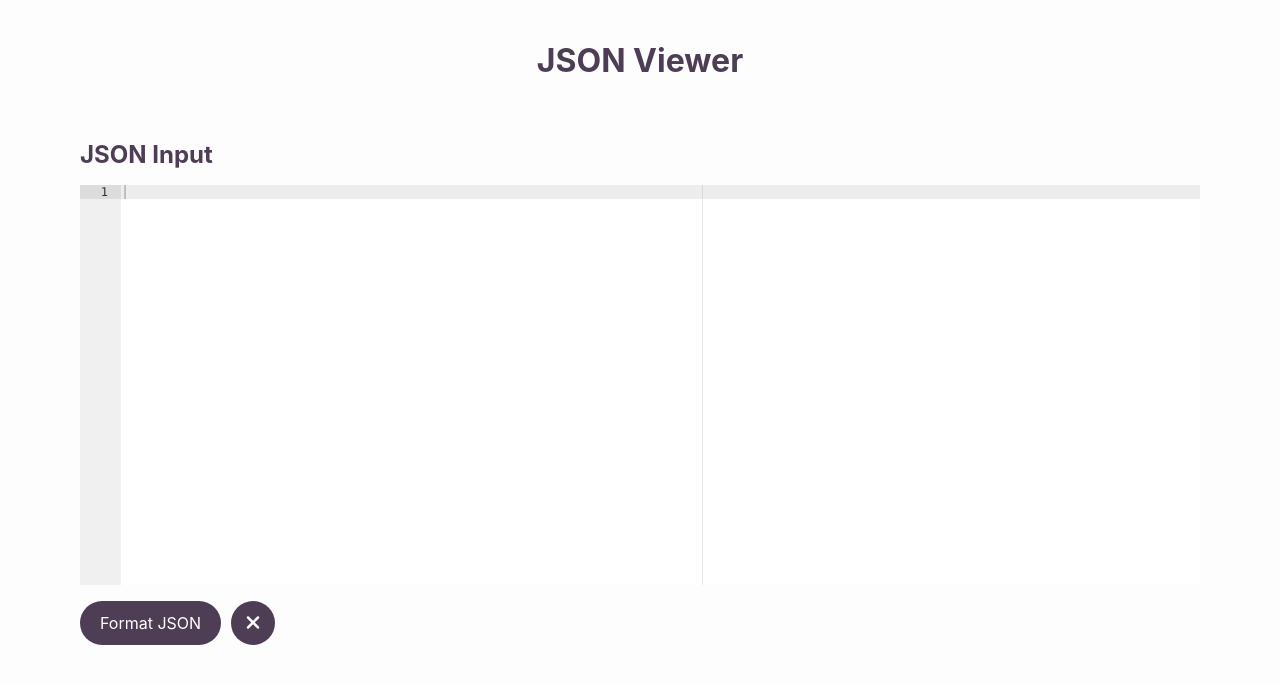
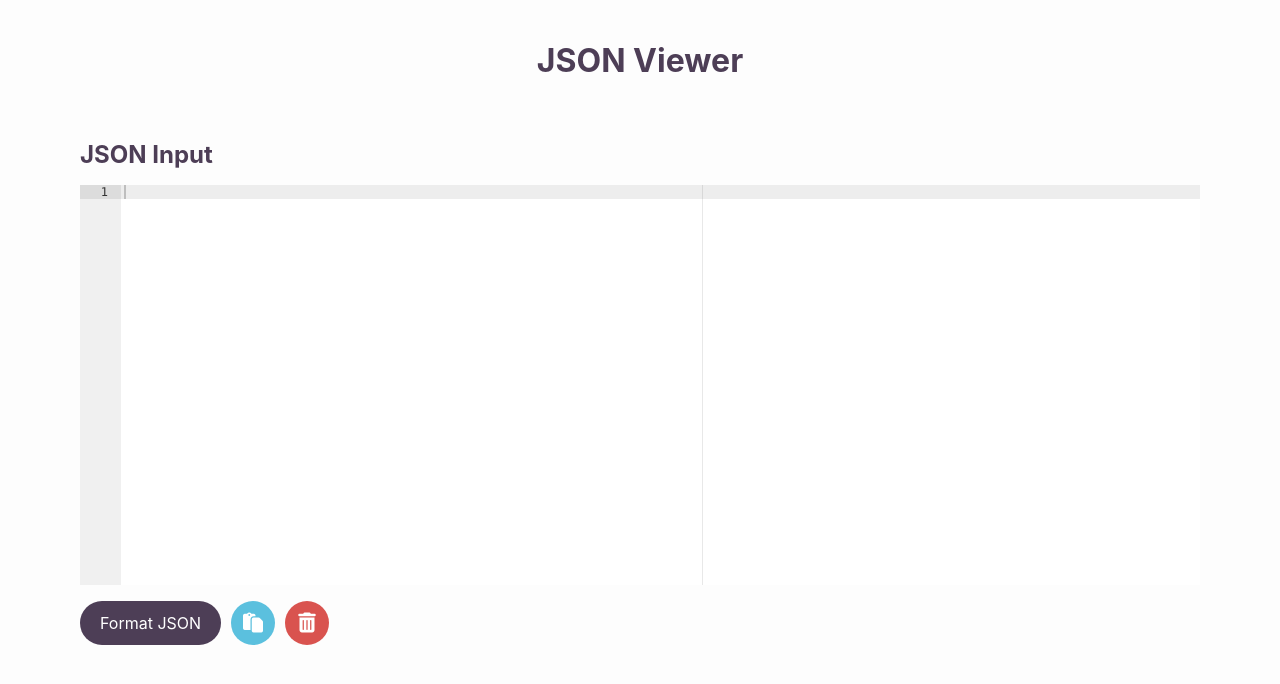
Before and after one commit to dakshpareek/json-viewer, a React (Create React App) app: page / in a window 1280 px wide. Shown: the top 684 px of the page. Built offline with nearby package versions, Linux system fonts and the light colour scheme.

Commit message:
feat: add more buttons

```diff
--- a/src/components/JsonInput.css
+++ b/src/components/JsonInput.css
@@ -66,7 +66,7 @@
     display: inline-flex;
     align-items: center;
     justify-content: center;
-    background-color: var(--color-primary);
+    /* background-color: var(--color-primary); */
     color: var(--color-text-light);
     border: none;
     border-radius: 28px;
@@ -91,6 +91,55 @@
 /* Icon Styles */
 .icon-button i {
     font-size: 20px;
+}
+
+/* Format JSON Button */
+.button.format-button {
+    background-color: var(--color-primary);
+}
+
+.button.format-button:hover {
+    background-color: #3c3045;
+}
+
+/* Paste from Clipboard Button */
+.icon-button.paste-button {
+    background-color: var(--color-info);
+}
+
+.icon-button.paste-button:hover {
+    background-color: #31b0d5;
+    /* Slightly darker blue */
+}
+
+/* Copy Formatted JSON Button */
+.icon-button.copy-button {
+    background-color: var(--color-success);
+}
+
+.icon-button.copy-button:hover {
+    background-color: #449d44;
+    /* Slightly darker green */
+}
+
+/* Clear Button */
+.icon-button.clear-button {
+    background-color: var(--color-danger);
+}
+
+.icon-button.clear-button:hover {
+    background-color: #c9302c;
+    /* Slightly darker red */
+}
+
+/* Toggle Viewer Button */
+.icon-button.toggle-button {
+    background-color: var(--color-accent);
+}
+
+.icon-button.toggle-button:hover {
+    background-color: #e6b800;
+    /* Slightly darker yellow */
 }
 
 /* Hover and Active States */
--- a/src/components/JsonInput.tsx
+++ b/src/components/JsonInput.tsx
@@ -86,6 +86,30 @@ const JsonInput: React.FC = () => {
     return false;
   };
 
+  const handlePasteFromClipboard = async () => {
+    try {
+      const clipboardText = await navigator.clipboard.readText();
+      if (clipboardText) {
+        formatJson(clipboardText); // Format and set the JSON
+      } else {
+        alert('Clipboard is empty or does not contain text.');
+      }
+    } catch (error) {
+      console.error('Failed to read clipboard contents: ', error);
+      alert('Failed to read clipboard contents. Please allow clipboard permissions.');
+    }
+  };
+
+  const handleCopyFormattedJson = async () => {
+    try {
+      await navigator.clipboard.writeText(text);
+      alert('Formatted JSON copied to clipboard!');
+    } catch (error) {
+      console.error('Failed to copy text: ', error);
+      alert('Failed to copy formatted JSON. Please try again.');
+    }
+  };
+
   // Handle format button click
   const handleFormatClick = () => {
     formatJson(text);
@@ -131,20 +155,25 @@ const JsonInput: React.FC = () => {
           }}
         />
         <div className="button-group">
+          <button className="button format-button" onClick={handleFormatClick}>
+            Format JSON
+          </button>
           <button
-            className="button format-button"
-            onClick={handleFormatClick}
+            className="icon-button paste-button"
+            onClick={handlePasteFromClipboard}
+            title="Paste JSON from Clipboard"
           >
-            Format JSON
+            <i className="fas fa-paste"></i>
           </button>
           <button
             className="icon-button clear-button"
             onClick={handleClearClick}
             title="Clear JSON"
           >
-            <i className="fas fa-times"></i>
+            <i className="fas fa-trash-alt"></i>
           </button>
           {jsonData && (
+            <>
               <button
                 className="icon-button toggle-button"
                 onClick={handleToggleViewer}
@@ -152,6 +181,14 @@ const JsonInput: React.FC = () => {
               >
                 <i className={`fas fa-eye${showViewer ? '-slash' : ''}`}></i>
               </button>
+              <button
+                className="icon-button copy-button"
+                onClick={handleCopyFormattedJson}
+                title="Copy Formatted JSON"
+              >
+                <i className="fas fa-copy"></i>
+              </button>
+            </>
           )}
         </div>
       </div>
--- a/src/styles/variables.css
+++ b/src/styles/variables.css
@@ -6,4 +6,11 @@
     --color-muted: #e0e0e0;
     --color-text: #333;
     --color-text-light: #fff;
+
+    --color-success: #5cb85c;
+    /* Green */
+    --color-info: #5bc0de;
+    /* Light Blue */
+    --color-danger: #d9534f;
+    /* Red */
 }
```
Lines whose indentation alone changed are shown as unchanged.
